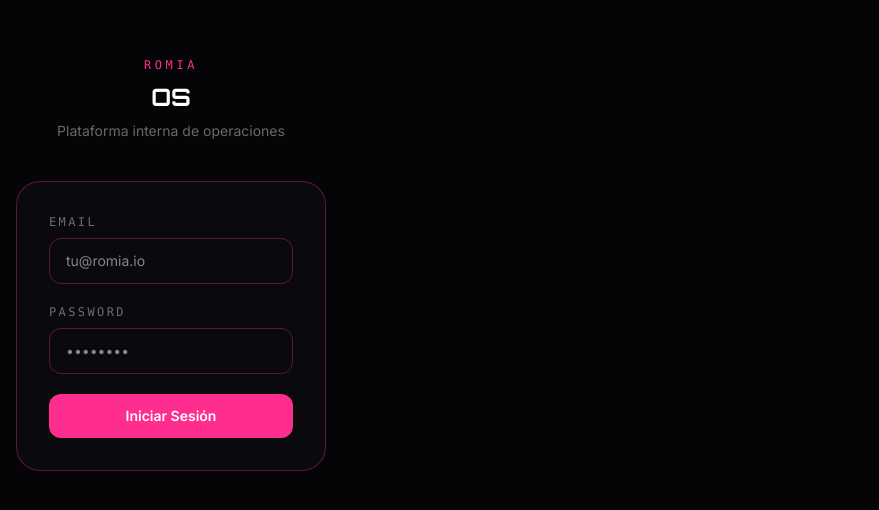
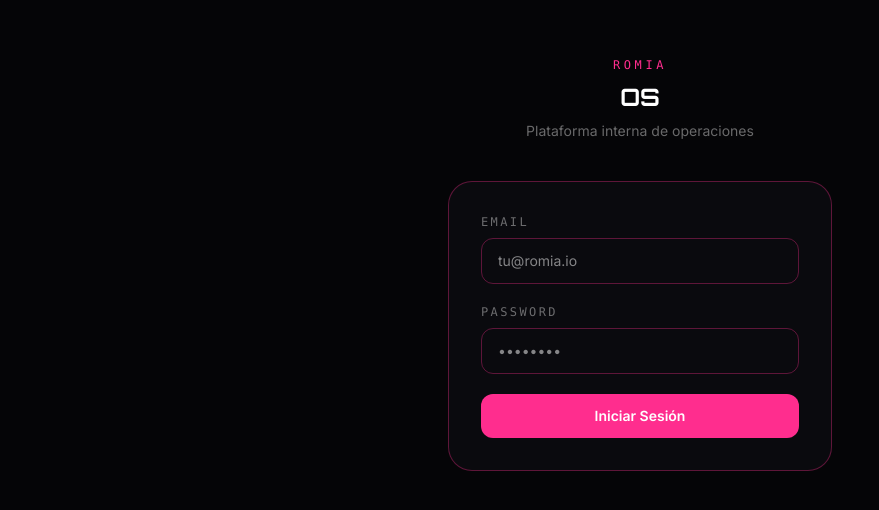
Before and after one commit to Capumaf/romia, a Next.js app: page /os/login in a window 1280 px wide. Shown: the part 136-646 px from the top of the page, without its empty margins (0-879 px from the left). Built offline with nearby package versions, Linux system fonts and the light colour scheme.

Commit message:
fix: login centered with minHeight inline style

```diff
--- a/app/os/login/page.tsx
+++ b/app/os/login/page.tsx
@@ -33,8 +33,8 @@ export default function LoginPage() {
 
   return (
     <div
-      className="os-root flex min-h-screen items-center justify-center px-4"
-      style={{ background: "var(--bg)" }}
+      className="os-root flex flex-1 items-center justify-center px-4"
+      style={{ background: "var(--bg)", minHeight: "100vh" }}
     >
       <div className="w-full max-w-sm">
         <div className="mb-10 text-center">
```
